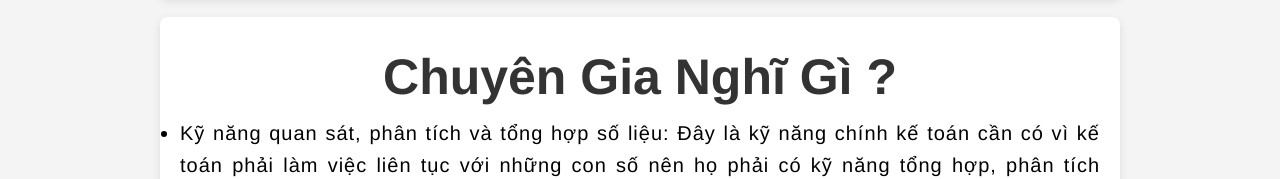
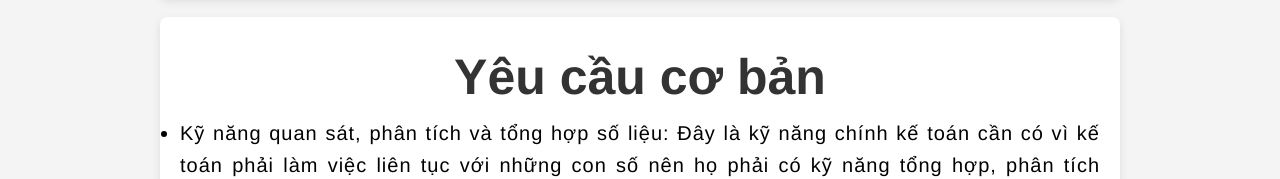
Before and after one commit to Quangnt2007/yout.github.io, a plain HTML site: page ketoan/requirement3.html in a window 1280 px wide. Shown: the part 236-415 px from the top of the page. Drawn offline with Linux system fonts and the light colour scheme.

Commit message:
Update requirement3.html

```diff
--- a/ketoan/requirement3.html
+++ b/ketoan/requirement3.html
@@ -19,7 +19,7 @@
 </section>
 
 <section>
-    <h1 style="font-family: Helvetica;font-size: 50px;"> Chuyên Gia Nghĩ Gì ?</h1>
+    <h1 style="font-family: Helvetica;font-size: 50px;"> Yêu cầu cơ bản</h1>
     <ul style=" color: #000; font-family: 'Helvetica', serif; font-size: 20px; letter-spacing: 1px;text-align: justify;">
         <li>Kỹ năng quan sát, phân tích và tổng hợp số liệu: Đây là kỹ năng chính kế toán cần có vì kế toán phải làm việc liên tục với những con số nên họ phải có kỹ năng tổng hợp, phân tích chính xác. Để từ đó, kế toán mới có thể đánh giá được tổng quan tình hình kinh doanh của doanh nghiệp.</li>
         <li>Kỹ năng lập kế hoạch: Công việc của kế toán sẽ phải báo cáo và theo dõi tình hình kinh doanh xuyên suốt nên cần có kỹ năng lập kế hoạch tốt. Kỹ năng lập kế hoạch sẽ giúp nhân sự kế toán có sự chuẩn bị trước cho những đầu việc được giao.</li>
```
